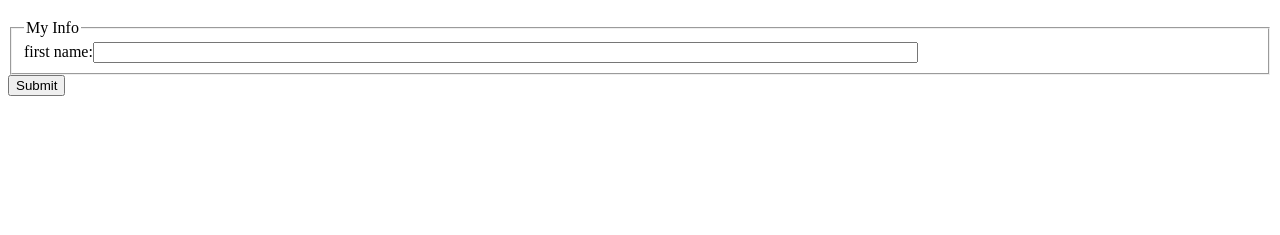
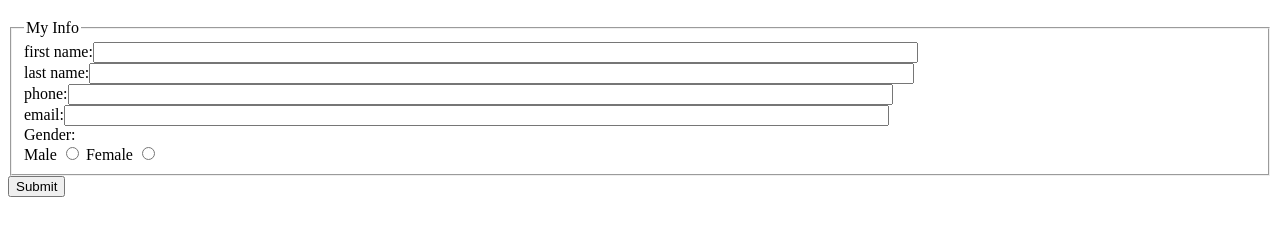
Before and after one commit to bguevara-2/webdev_lab5, a plain HTML site: page index.html in a window 1280 px wide. Shown: the part 61-296 px from the top of the page. Drawn offline with Linux system fonts and the light colour scheme.

Commit message:
added more text info

```diff
--- a/index.html
+++ b/index.html
@@ -9,7 +9,15 @@
   <form action="http://bloomingdale.sat.iit.edu/kriedan/lab3formscript.php" method="post">
     <fieldset>
       <legend>My Info</legend>
-      <div><label>first name:<input size="100" type="text" name="first_name"></label></div>
+      <div><label>first name:<input size="100" type="text" name="first_name_field"></label></div>
+      <div><label>last name:<input size="100" type="text" name="last_name_field"></label></div>
+      <div><label>phone:<input size="100" type="text" name="phone_field"></label></div>
+      <div><label>email:<input size="100" type="text" name="email_field"></label></div>
+      <div>Gender: </div>
+      <div>
+        <label>Male <input type="radio" name="gender_field" value="male"></label>
+        <label>Female <input type="radio" name="gender_field" value="female"></label>
+      </div>
     </fieldset>
     <input type="submit">
   </form>
```
